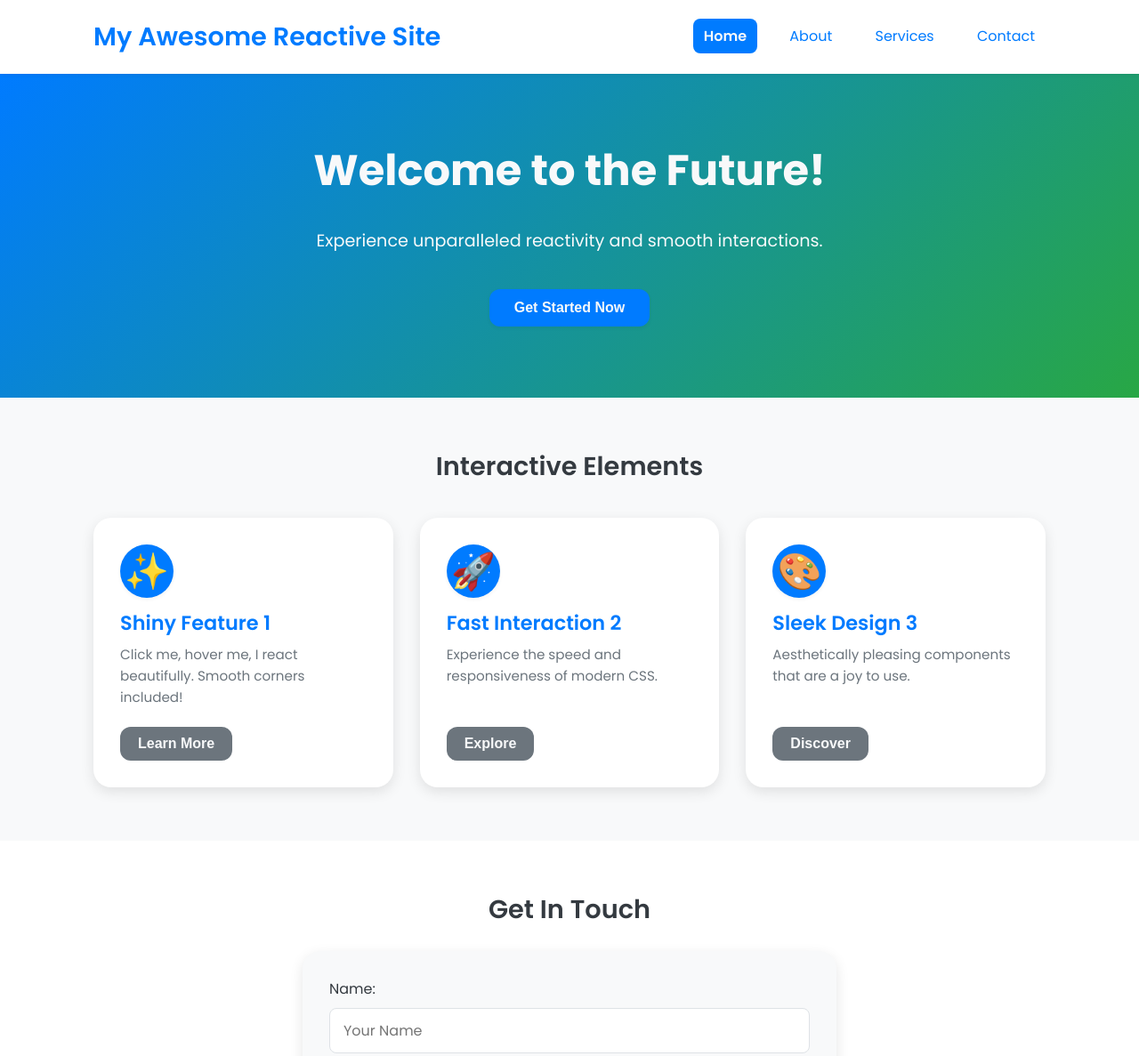
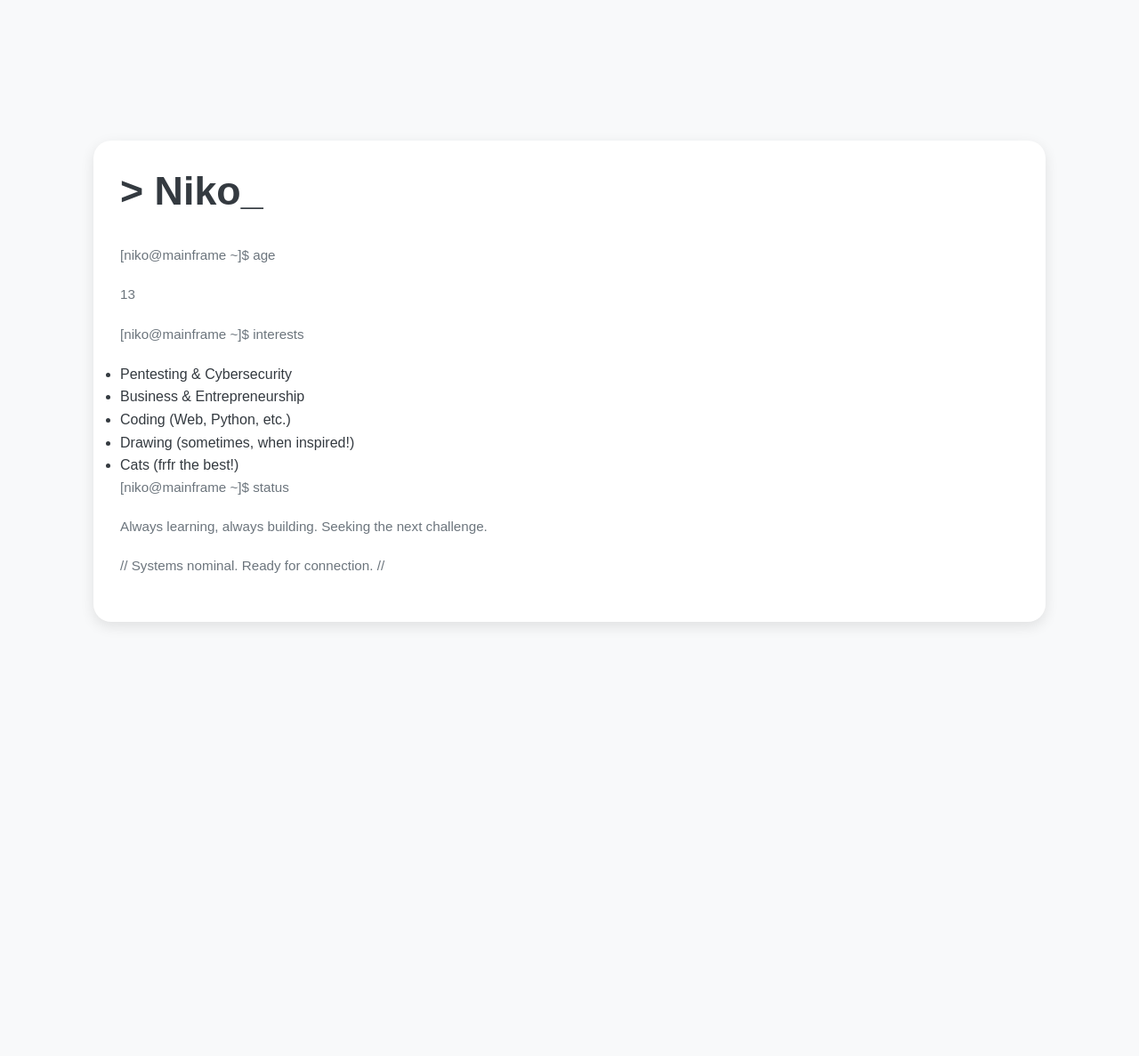
Before and after one commit to BryceDevTest/niko, a plain HTML site: page index.html in a window 1280 px wide. Shown: the top 1187 px of the page at 89% size. After the commit the page ends 800 px from the top, so only its background shows below. Drawn offline with Linux system fonts and the light colour scheme.

Commit message:
Update index.html

```diff
--- a/index.html
+++ b/index.html
@@ -3,94 +3,41 @@
 <head>
     <meta charset="UTF-8">
     <meta name="viewport" content="width=device-width, initial-scale=1.0">
-    <title>Super Reactive Site</title>
+    <title>Niko // Coder & Pentester</title>
+    <link rel="icon" type="image/png" href="favicon.png">
     <link rel="stylesheet" href="style.css">
-    <link href="https://fonts.googleapis.com/css2?family=Poppins:wght@300;400;600;700&display=swap" rel="stylesheet">
+    <link href="https://fonts.googleapis.com/css2?family=Orbitron:wght@400;700&family=Roboto:wght@300;400&display=swap" rel="stylesheet">
 </head>
 <body>
-    <header class="site-header">
-        <div class="container">
-            <h1>My Awesome Reactive Site</h1>
-            <nav class="main-nav">
-                <a href="#home" class="nav-link active">Home</a>
-                <a href="#about" class="nav-link">About</a>
-                <a href="#services" class="nav-link">Services</a>
-                <a href="#contact" class="nav-link">Contact</a>
-            </nav>
+    <canvas id="matrixCanvas"></canvas>
+
+    <div class="container">
+        <div class="card">
+            <header class="card-header">
+                <h1>> Niko_</h1>
+            </header>
+            <div class="card-body">
+                <p><span class="prompt">[niko@mainframe ~]$</span> age</p>
+                <p class="output">13</p>
+
+                <p><span class="prompt">[niko@mainframe ~]$</span> interests</p>
+                <ul class="output">
+                    <li>Pentesting & Cybersecurity</li>
+                    <li>Business & Entrepreneurship</li>
+                    <li>Coding (Web, Python, etc.)</li>
+                    <li>Drawing (sometimes, when inspired!)</li>
+                    <li>Cats (frfr the best!)</li>
+                </ul>
+
+                <p><span class="prompt">[niko@mainframe ~]$</span> status</p>
+                <p class="output">Always learning, always building. Seeking the next challenge.</p>
+            </div>
+            <footer class="card-footer">
+                <p>// Systems nominal. Ready for connection. //</p>
+            </footer>
         </div>
-    </header>
+    </div>
 
-    <main class="site-main">
-        <section id="home" class="hero-section">
-            <div class="container">
-                <h2>Welcome to the Future!</h2>
-                <p>Experience unparalleled reactivity and smooth interactions.</p>
-                <button class="cta-button primary-button">Get Started Now</button>
-            </div>
-        </section>
-
-        <section id="interactive-cards" class="cards-section">
-            <div class="container">
-                <h3>Interactive Elements</h3>
-                <div class="cards-grid">
-                    <div class="card">
-                        <div class="card-icon">✨</div>
-                        <h4>Shiny Feature 1</h4>
-                        <p>Click me, hover me, I react beautifully. Smooth corners included!</p>
-                        <button class="card-button">Learn More</button>
-                    </div>
-                    <div class="card">
-                        <div class="card-icon">🚀</div>
-                        <h4>Fast Interaction 2</h4>
-                        <p>Experience the speed and responsiveness of modern CSS.</p>
-                        <button class="card-button">Explore</button>
-                    </div>
-                    <div class="card">
-                        <div class="card-icon">🎨</div>
-                        <h4>Sleek Design 3</h4>
-                        <p>Aesthetically pleasing components that are a joy to use.</p>
-                        <button class="card-button">Discover</button>
-                    </div>
-                </div>
-            </div>
-        </section>
-
-        <section id="contact-form" class="form-section">
-            <div class="container">
-                <h3>Get In Touch</h3>
-                <form class="contact-form">
-                    <div class="form-group">
-                        <label for="name">Name:</label>
-                        <input type="text" id="name" name="name" placeholder="Your Name" required>
-                    </div>
-                    <div class="form-group">
-                        <label for="email">Email:</label>
-                        <input type="email" id="email" name="email" placeholder="Your Email" required>
-                    </div>
-                    <div class="form-group">
-                        <label for="message">Message:</label>
-                        <textarea id="message" name="message" rows="5" placeholder="Your Message" required></textarea>
-                    </div>
-                    <button type="submit" class="submit-button primary-button">Send Message</button>
-                </form>
-            </div>
-        </section>
-    </main>
-
-    <footer class="site-footer">
-        <div class="container">
-            <p>© 2023 My Awesome Reactive Site. All rights reserved.</p>
-        </div>
-    </footer>
-
-    <script>
-        // Simple script for active nav link highlighting (can be done with more complex CSS too)
-        document.querySelectorAll('.nav-link').forEach(link => {
-            link.addEventListener('click', function(e) {
-                document.querySelectorAll('.nav-link').forEach(el => el.classList.remove('active'));
-                this.classList.add('active');
-            });
-        });
-    </script>
+    <script src="script.js"></script>
 </body>
 </html>
```
